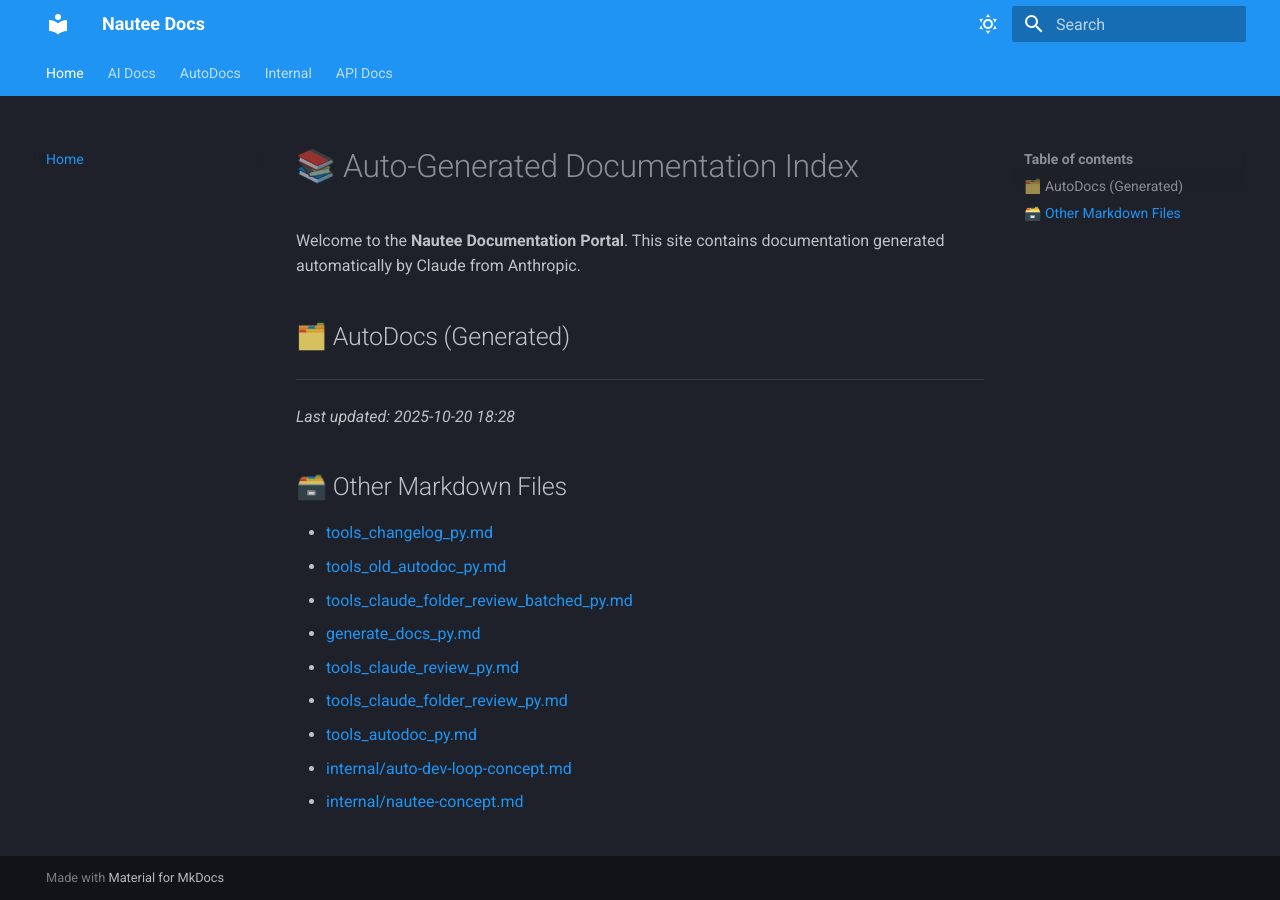
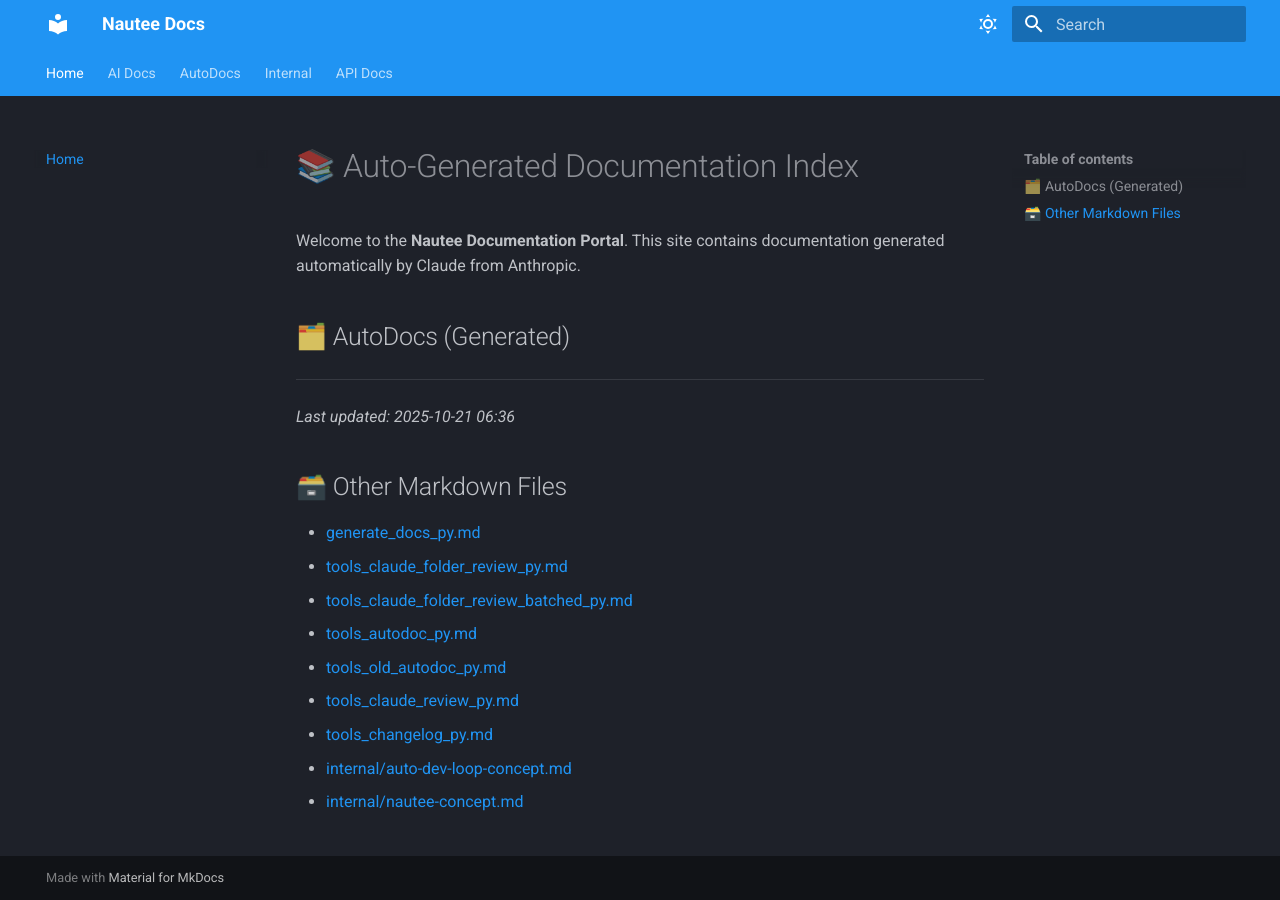
Before and after one commit to 48Nauts-Operator/nautee, an MkDocs documentation site: the page built from docs/index.md, in a window 1280 px wide. Built offline with MkDocs 1.6.1 and Material for MkDocs 9.7.7, drawn with Linux system fonts in a browser that asks for light colours.

```diff
--- a/docs/index.md
+++ b/docs/index.md
@@ -7,16 +7,16 @@ Welcome to the **Nautee Documentation Portal**. This site contains documentation
 
 ---
 
-_Last updated: 2025-10-20 18:28_
+_Last updated: 2025-10-21 06:36_
 
 ## 🗃️ Other Markdown Files
 
+- [generate_docs_py.md](generate_docs_py.md)
+- [tools_claude_folder_review_py.md](tools_claude_folder_review_py.md)
+- [tools_claude_folder_review_batched_py.md](tools_claude_folder_review_batched_py.md)
+- [tools_autodoc_py.md](tools_autodoc_py.md)
+- [tools_old_autodoc_py.md](tools_old_autodoc_py.md)
+- [tools_claude_review_py.md](tools_claude_review_py.md)
 - [tools_changelog_py.md](tools_changelog_py.md)
-- [tools_old_autodoc_py.md](tools_old_autodoc_py.md)
-- [tools_claude_folder_review_batched_py.md](tools_claude_folder_review_batched_py.md)
-- [generate_docs_py.md](generate_docs_py.md)
-- [tools_claude_review_py.md](tools_claude_review_py.md)
-- [tools_claude_folder_review_py.md](tools_claude_folder_review_py.md)
-- [tools_autodoc_py.md](tools_autodoc_py.md)
 - [internal/auto-dev-loop-concept.md](internal/auto-dev-loop-concept.md)
 - [internal/nautee-concept.md](internal/nautee-concept.md)
```
